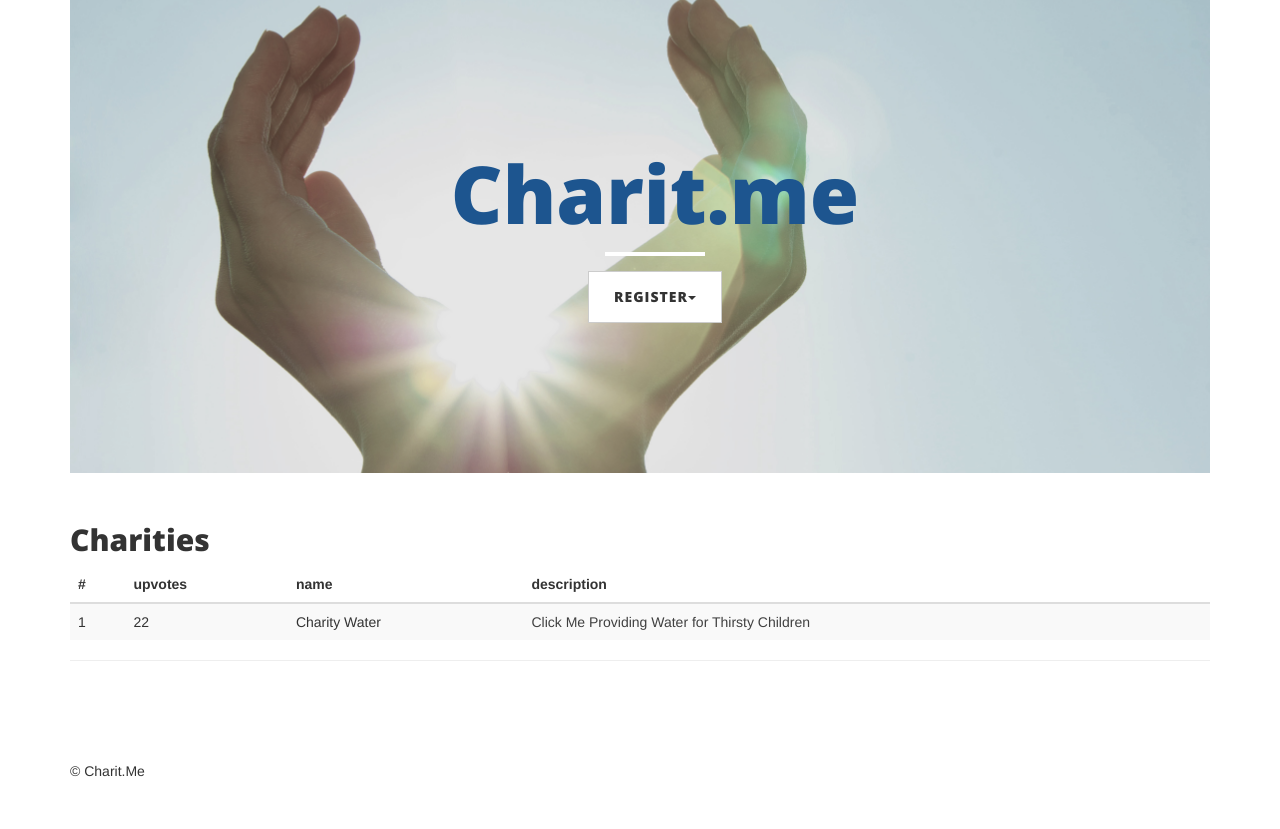
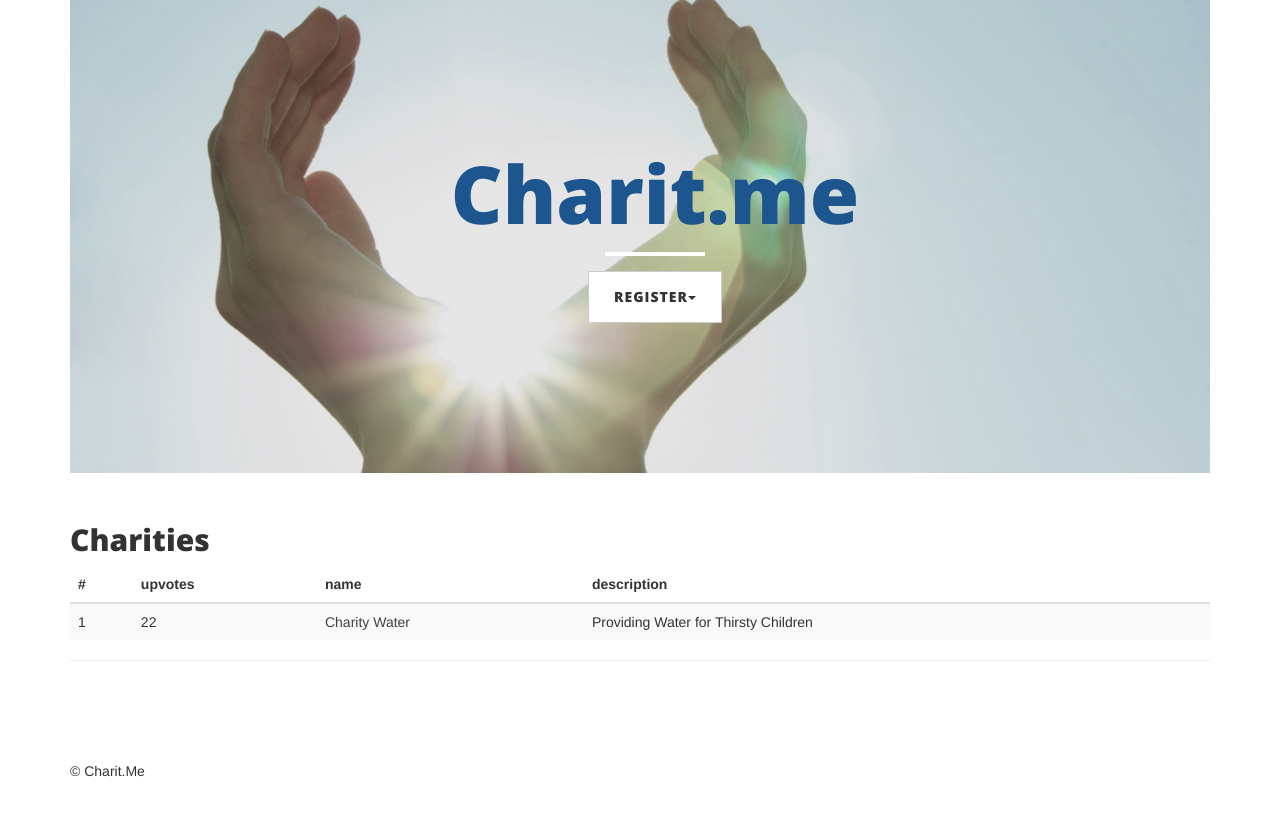
Before and after one commit to wasdkhan/charitme, a Django app: page /index in a window 1280 px wide. Shown: the part 73-902 px from the top of the page. Run offline with Django 3.2, Linux system fonts and the light colour scheme; data comes from the database, SQL or seed files in the repository; parts of the project's set-up code (start-up, migrations or seed data) failed here and were passed over; some libraries are stand-ins or nearby versions.

Commit message:
fixed links

```diff
--- a/templates/index.html
+++ b/templates/index.html
@@ -49,8 +49,8 @@
         {% for upvote in upvotes_list %}
           <td>{{ forloop.counter }}</td>
           <td>{{ upvote.upvotes }}</td>
-          <td>{{ upvote.charity.name }}</td>
-          <td><a href = "/charity/{{upvote.charity.id}}"> Click Me {{ upvote.charity.description }}</td></a>
+          <td><a href = "/charity/{{upvote.charity.id}}">{{ upvote.charity.name }}</td></a>
+          <td>{{ upvote.charity.description }}</td>
         </tr>
       </tbody>
       	{% endfor %}
```
